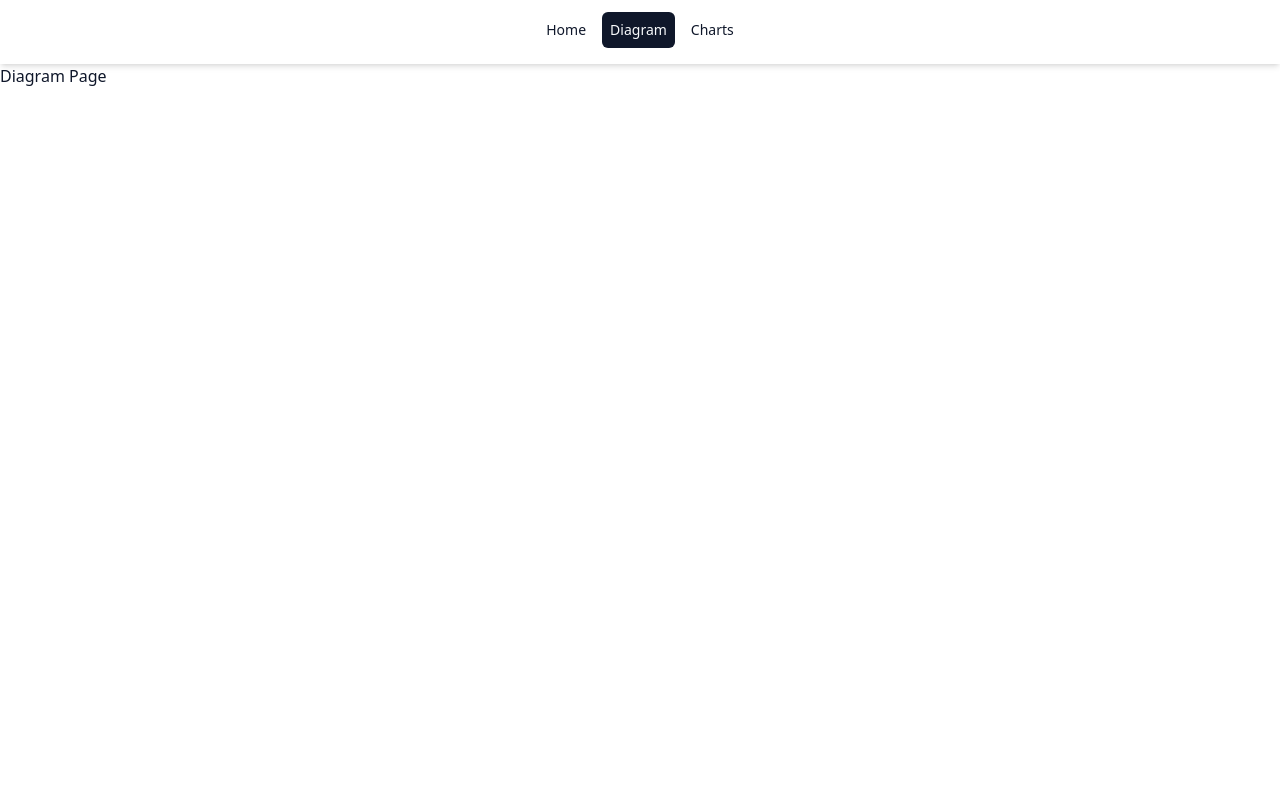
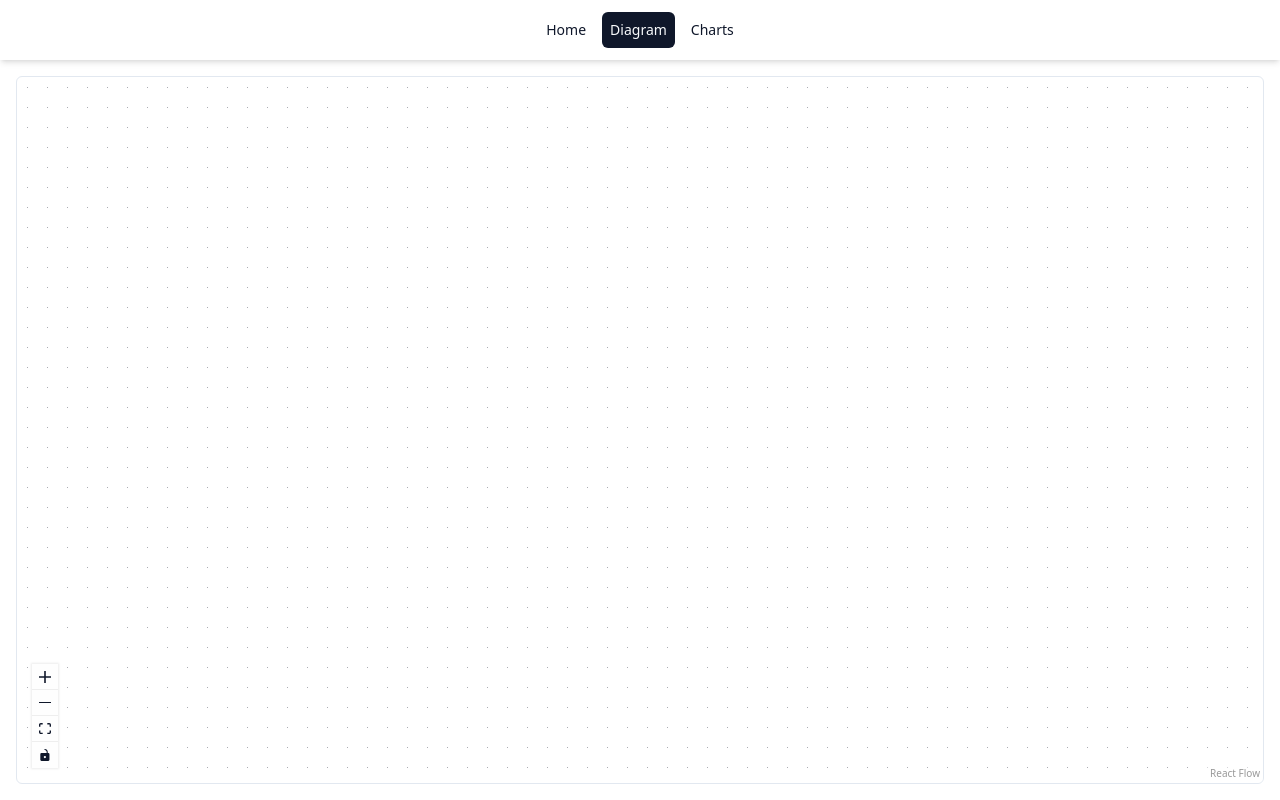
Before and after one commit to zorro-ftw/dataflowx-case, a React (Vite) app: page /diagram in a window 1280 px wide. Built offline with nearby package versions, Linux system fonts and the light colour scheme.

Commit message:
feat: charts page

```diff
--- a/package.json
+++ b/package.json
@@ -10,6 +10,7 @@
     "preview": "vite preview"
   },
   "dependencies": {
+    "@dagrejs/dagre": "^1.1.4",
     "@hookform/resolvers": "^3.10.0",
     "@radix-ui/react-dialog": "^1.1.5",
     "@radix-ui/react-label": "^2.1.1",
@@ -25,6 +26,7 @@
     "react-dom": "^18.3.1",
     "react-hook-form": "^7.54.2",
     "react-router-dom": "^7.1.5",
+    "recharts": "^2.15.1",
     "tailwind-merge": "^3.0.1",
     "tailwindcss": "^4.0.3",
     "tailwindcss-animate": "^1.0.7",
--- /dev/null
+++ b/src/components/custom/Flow/CustomNode.tsx
@@ -0,0 +1,4 @@
+export const CustomNode = ({ data }: { data: Record<string, unknown> }) => {
+  console.log(data);
+  return <></>;
+};
--- /dev/null
+++ b/src/components/custom/Flow/Flow.tsx
@@ -0,0 +1,72 @@
+import { useContext, useMemo } from "react";
+import { getLayoutedElements } from "./utils";
+import { TeamContext } from "@/lib/contexts/TeamContext";
+import {
+  Background,
+  Controls,
+  ReactFlow,
+  type Edge,
+  type Node,
+} from "@xyflow/react";
+
+export const Flow = () => {
+  const { teams } = useContext(TeamContext);
+
+  const { nodes, edges } = useMemo(() => {
+    const nodes: Node[] = [];
+    const edges: Edge[] = [];
+
+    teams.forEach((team) => {
+      nodes.push({
+        id: team.id,
+        data: {
+          label: team.name,
+          type: "team",
+        },
+        position: { x: 0, y: 0 },
+        className: "bg-primary text-primary-foreground rounded-md px-4 py-2",
+      });
+
+      team.members.forEach((member) => {
+        if (member.hidden) return;
+
+        const memberId = `${team.id}-${member.id}`;
+        nodes.push({
+          id: memberId,
+          data: {
+            label: member.name,
+            type: "member",
+          },
+          position: { x: 0, y: 0 },
+          className:
+            "bg-secondary text-secondary-foreground rounded-md px-4 py-2",
+        });
+
+        edges.push({
+          id: `${team.id}-${memberId}`,
+          source: team.id,
+          target: memberId,
+          className: "text-red-500",
+        });
+      });
+    });
+
+    return getLayoutedElements(nodes, edges);
+  }, [teams]);
+
+  return (
+    <ReactFlow
+      nodes={nodes}
+      edges={edges}
+      fitView
+      className="border rounded-md"
+      panOnDrag
+      defaultEdgeOptions={{
+        type: "smoothstep",
+      }}
+    >
+      <Controls position="bottom-left" />
+      <Background />
+    </ReactFlow>
+  );
+};
--- /dev/null
+++ b/src/components/custom/Flow/utils.ts
@@ -0,0 +1,39 @@
+import dagre from "@dagrejs/dagre";
+import type { Edge, Node } from "@xyflow/react";
+
+const dagreGraph = new dagre.graphlib.Graph();
+dagreGraph.setDefaultEdgeLabel(() => ({}));
+
+const nodeWidth = 200;
+const nodeHeight = 60;
+
+export const getLayoutedElements = (
+  nodes: Node[],
+  edges: Edge[],
+  direction = "TB"
+) => {
+  dagreGraph.setGraph({ rankdir: direction });
+
+  nodes.forEach((node) => {
+    dagreGraph.setNode(node.id, { width: nodeWidth, height: nodeHeight });
+  });
+
+  edges.forEach((edge) => {
+    dagreGraph.setEdge(edge.source, edge.target);
+  });
+
+  dagre.layout(dagreGraph);
+
+  const layoutedNodes = nodes.map((node) => {
+    const nodeWithPosition = dagreGraph.node(node.id);
+    return {
+      ...node,
+      position: {
+        x: nodeWithPosition.x - nodeWidth / 2,
+        y: nodeWithPosition.y - nodeHeight / 2,
+      },
+    };
+  });
+
+  return { nodes: layoutedNodes, edges };
+};
--- a/src/components/custom/Navbar/Navbar.tsx
+++ b/src/components/custom/Navbar/Navbar.tsx
@@ -16,7 +16,7 @@ export const Navbar = () => {
   ));
 
   return (
-    <header className="w-fit lg:w-full h-fit lg:h-16 bg-white lg:shadow-md pl-3 pt-3 lg:px-4">
+    <header className="w-fit lg:w-full h-fit bg-white lg:shadow-md pl-3 py-3 lg:px-4">
       <Sheet>
         <SheetTrigger asChild>
           <Button
--- /dev/null
+++ b/src/lib/constants/charts.ts
@@ -0,0 +1,55 @@
+export const pieChartData = [
+  {
+    name: "We should hire Salih",
+    value: 600,
+    fill: "#50C878",
+  },
+  {
+    name: "OMG Salih is amazing",
+    value: 400,
+    fill: "#4A90E2",
+  },
+  {
+    name: "He should join us already",
+    value: 100,
+    fill: "#F39C12",
+  },
+  {
+    name: "What the hell is this garbage code",
+    value: 10,
+    fill: "#2C3E50",
+  },
+];
+
+export const barChartData = [
+  {
+    name: "Jan '24",
+    monthly: 6.7,
+    yearly: 64.86,
+  },
+  {
+    name: "Feb '24",
+    monthly: 4.53,
+    yearly: 67.07,
+  },
+  {
+    name: "Mar '24",
+    monthly: 3.16,
+    yearly: 68.5,
+  },
+  {
+    name: "Apr '24",
+    monthly: 3.18,
+    yearly: 69.8,
+  },
+  {
+    name: "May '24",
+    monthly: 3.37,
+    yearly: 75.45,
+  },
+  {
+    name: "Jun '24",
+    monthly: 1.64,
+    yearly: 71.6,
+  },
+];
--- a/src/pages/Charts.tsx
+++ b/src/pages/Charts.tsx
@@ -1,10 +1,61 @@
 import { Navbar } from "@/components/custom/Navbar/Navbar";
+import { barChartData, pieChartData } from "@/lib/constants/charts";
+import {
+  Bar,
+  BarChart,
+  CartesianGrid,
+  Legend,
+  Pie,
+  PieChart,
+  ResponsiveContainer,
+  Tooltip,
+  XAxis,
+  YAxis,
+} from "recharts";
 
 function Charts() {
   return (
-    <div>
+    <div className="w-full h-screen flex flex-col">
       <Navbar />
-      <h1>Charts Page</h1>
+      <div className="w-full grow overflow-y-auto flex flex-col items-center p-4 sm:px-0">
+        <h2 className="font-medium text-2xl text-center">Sample Pie Chart</h2>
+        <p className="text-muted-foreground text-center text-xs">
+          Possible outcomes of Salih's interview process
+        </p>
+        <ResponsiveContainer className="w-full max-w-80" height={400}>
+          <PieChart>
+            <Legend />
+            <Pie
+              data={pieChartData}
+              dataKey="value"
+              nameKey="name"
+              cx="50%"
+              cy="50%"
+              outerRadius={120}
+              legendType="circle"
+            />
+
+            <Tooltip />
+          </PieChart>
+        </ResponsiveContainer>
+        <h2 className="font-medium text-2xl text-center  mt-4">
+          Sample Bar Chart
+        </h2>
+        <p className="text-muted-foreground text-center text-xs">
+          Inflation rates for first half of last year
+        </p>
+        <ResponsiveContainer className="w-full max-w-96 mt-4" height={400}>
+          <BarChart data={barChartData}>
+            <CartesianGrid width={300} strokeDasharray="3 3" />
+            <XAxis dataKey="name" />
+            <YAxis />
+            <Tooltip />
+            <Legend />
+            <Bar dataKey="monthly" fill="#50C878" />
+            <Bar dataKey="yearly" fill="#4A90E2" />
+          </BarChart>
+        </ResponsiveContainer>
+      </div>
     </div>
   );
 }
--- a/src/pages/Diagram.tsx
+++ b/src/pages/Diagram.tsx
@@ -1,10 +1,15 @@
+import { Flow } from "@/components/custom/Flow/Flow";
 import { Navbar } from "@/components/custom/Navbar/Navbar";
+
+import "@xyflow/react/dist/style.css";
 
 function Diagram() {
   return (
-    <div>
+    <div className="w-full h-screen flex flex-col overflow-hidden">
       <Navbar />
-      <h1>Diagram Page</h1>
+      <div className="w-full grow overflow-hidden p-4">
+        <Flow />
+      </div>
     </div>
   );
 }
```
Also changed, not shown: 1 other file (tests, documents, lock files or other folders).
